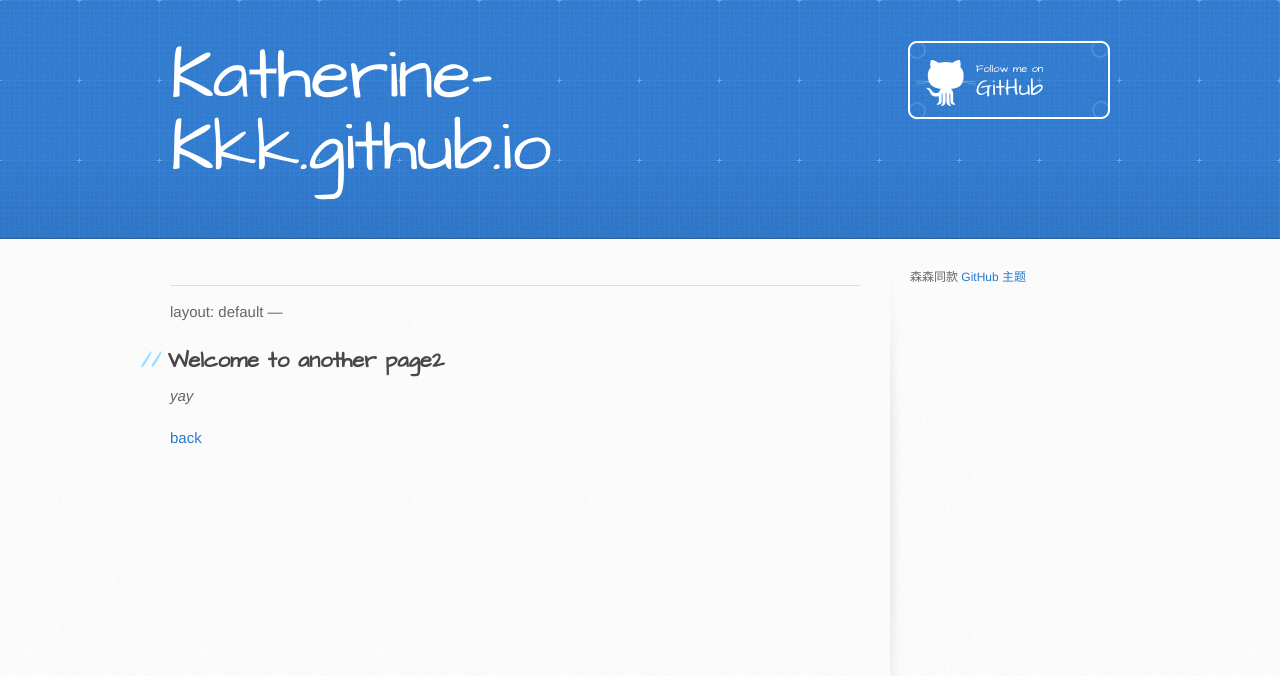
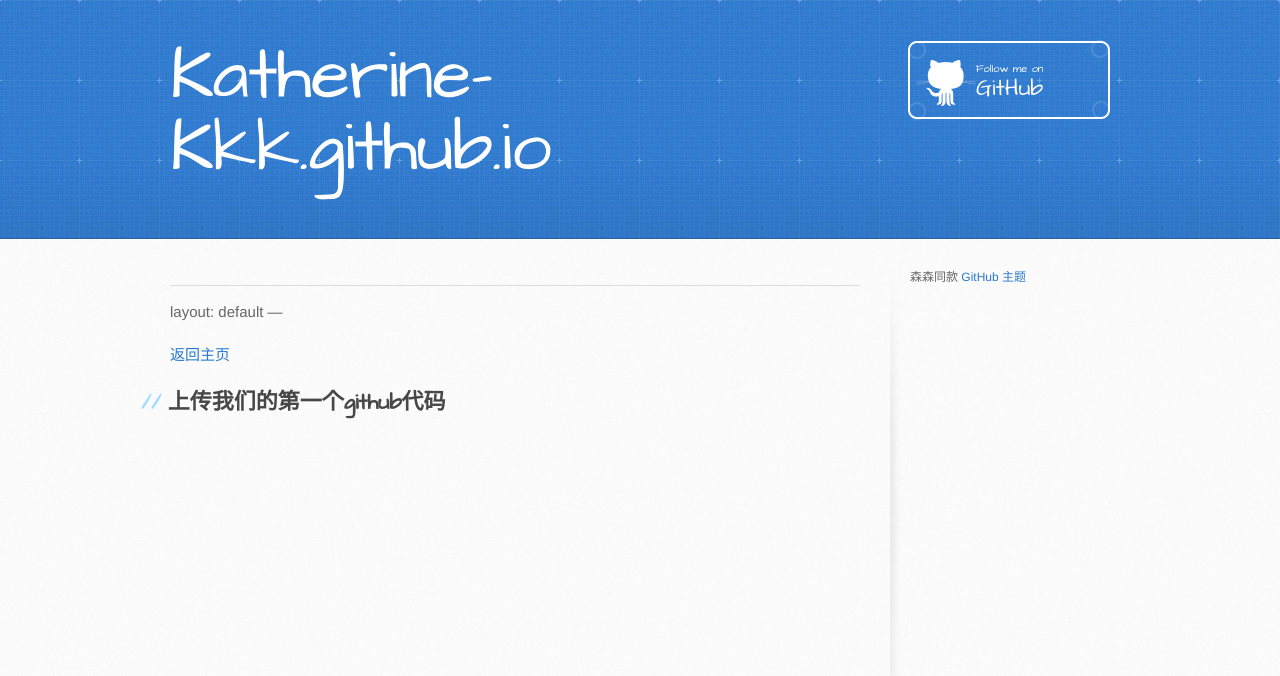
Before and after one commit to Katherine-Kkk/Katherine-Kkk.github.io, a Jekyll site: the page built from Notes/other/howtousegithub.md, in a window 1280 px wide. Shown: the top 676 px of the page. Built offline with Jekyll 4.4.1, drawn with Linux system fonts in a browser that asks for light colours; our own code applies the rules of GitHub Pages for plain Markdown files; the repository's description, which GitHub fills in, is left out.

Commit message:
Update howtousegithub.md

```diff
--- a/Notes/other/howtousegithub.md
+++ b/Notes/other/howtousegithub.md
@@ -3,8 +3,6 @@
 layout: default
 ---
 
-## Welcome to another page2
+[返回主页](../../.)
 
-_yay_
-
-[back](./)
+## 上传我们的第一个github代码
```
